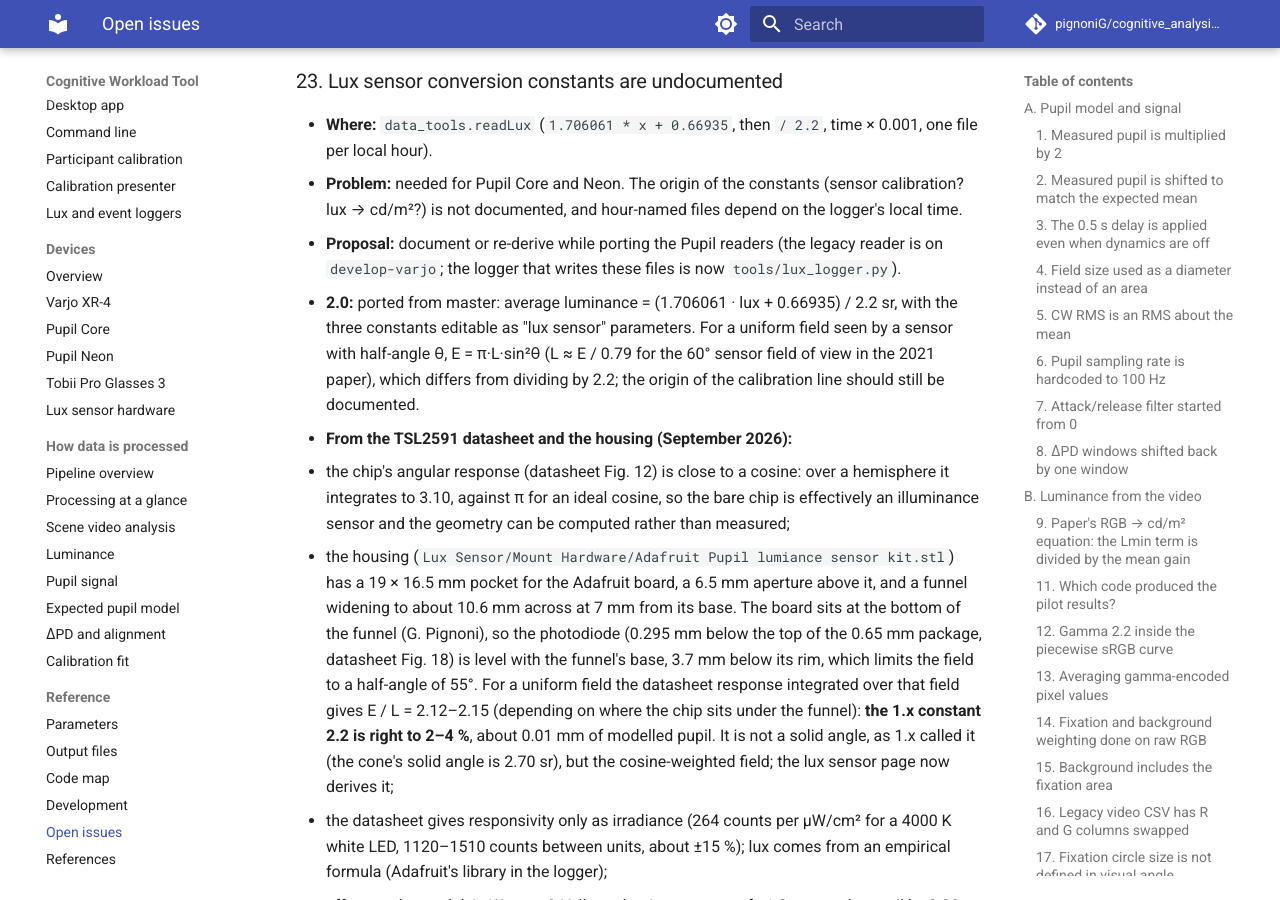
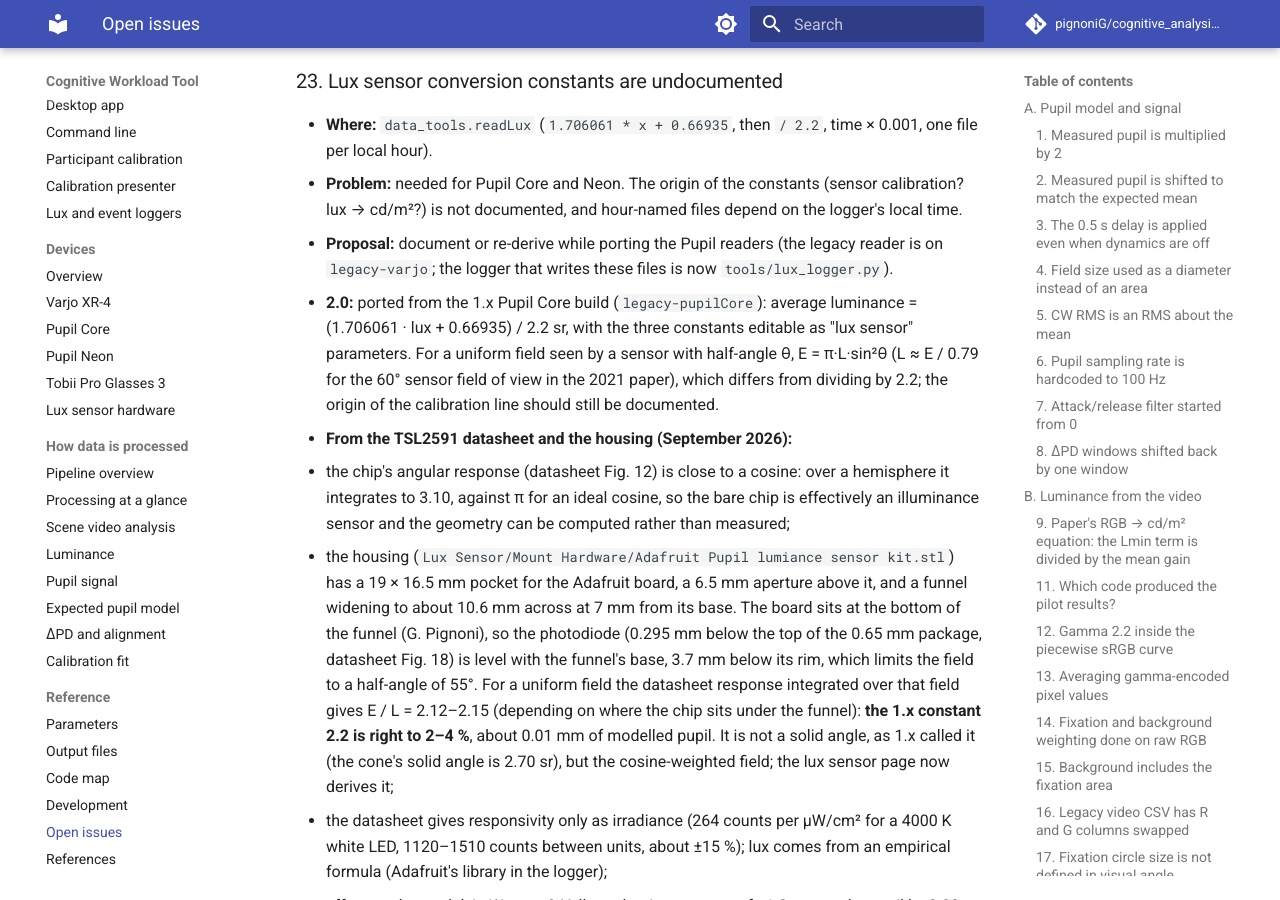
Before and after one commit to pignoniG/cognitive_analysis_tool, an MkDocs documentation site: the page built from docs/OPEN_ISSUES.md, in a window 1280 px wide and 900 px high, scrolled down 10241 px. Built offline with MkDocs 1.6.1 and Material for MkDocs 9.7.7, drawn with Linux system fonts in a browser that asks for light colours; comment, search, counter and statistics services are not loaded; some of the changed text lies outside the part shown.

Commit message:
Point docs, the Pages workflow and comments at the renamed branches
master_v2.0 replaces v2.0; the 1.x builds are legacy-pupilCore, legacy-varjo
and legacy-TobiiProIII.

```diff
--- a/docs/OPEN_ISSUES.md
+++ b/docs/OPEN_ISSUES.md
@@ -1,11 +1,11 @@
 # Open issues
 
-Inconsistencies and suspected errors found while porting the Varjo build (`develop-varjo`, legacy
+Inconsistencies and suspected errors found while porting the Varjo build (`legacy-varjo`, legacy
 `pupil_code/`) to the 2.0 `cwtool` package, and between the code and the paper draft
 ("Toward Reliable Pupillometry in Extended Reality Environments", second draft).
 
-The legacy code has since been removed from `v2.0`; file references such as `lum_analysis.py` or `data_tools.py`
-point to `develop-varjo`.
+The legacy code has since been removed from `master_v2.0`; file references such as `lum_analysis.py` or `data_tools.py`
+point to `legacy-varjo`.
 
 Each issue says where it is, why it matters, what 2.0 currently does and what is proposed.
 **Status** is one of: *open* (needs a decision), *kept* (2.0 reproduces the legacy behaviour until decided),
@@ -166,7 +166,7 @@
 - **Problem:** the legacy function is not the paper's equation. It adds `rCoeff − gCoeff/2 − bCoeff/2`
   (and so on) to the sRGB weights and then maps the result linearly between Lmin and Lmax. With the Table 2a
   gains (e.g. b_C = 20) that gives negative or extreme weights, so Table 2 was probably not computed with the
-  code on `develop-varjo`. 2.0 implements the paper's equation, with the black-point correction of issue 9.
+  code on `legacy-varjo`. 2.0 implements the paper's equation, with the black-point correction of issue 9.
 - **Answer (G. Pignoni, September 2026):** the table came from one of several colour-weighting approaches tried on the
   Varjo branch, and that version may be lost. The paper is a draft that will be reworked to describe 2.0, so its
   pilot numbers do not need to be reproduced.
@@ -302,9 +302,9 @@
 - **Where:** `data_tools.readLux` (`1.706061 * x + 0.66935`, then `/ 2.2`, time × 0.001, one file per local hour).
 - **Problem:** needed for Pupil Core and Neon. The origin of the constants (sensor calibration? lux → cd/m²?)
   is not documented, and hour-named files depend on the logger's local time.
-- **Proposal:** document or re-derive while porting the Pupil readers (the legacy reader is on `develop-varjo`;
+- **Proposal:** document or re-derive while porting the Pupil readers (the legacy reader is on `legacy-varjo`;
   the logger that writes these files is now `tools/lux_logger.py`).
-- **2.0:** ported from master: average luminance = (1.706061 · lux + 0.66935) / 2.2 sr, with the three constants
+- **2.0:** ported from the 1.x Pupil Core build (`legacy-pupilCore`): average luminance = (1.706061 · lux + 0.66935) / 2.2 sr, with the three constants
   editable as "lux sensor" parameters. For a uniform field seen by a sensor with half-angle θ, E = π·L·sin²θ
   (L ≈ E / 0.79 for the 60° sensor field of view in the 2021 paper), which differs from dividing by 2.2; the origin
   of the calibration line should still be documented.
@@ -384,7 +384,7 @@
 - **Status:** needs data.
 
 ### 29. Master combines the lux sensor and camera differently from the 2021 paper
-- **Where:** master `lum_analysis.py` (`useCamera`): Lmin = lux / (10 · frame + 1), Lmax = 11 · Lmin, and the
+- **Where:** `legacy-pupilCore` `lum_analysis.py` (`useCamera`): Lmin = lux / (10 · frame + 1), Lmax = 11 · Lmin, and the
   result is halved.
 - **Problem:** the published method (Pignoni et al. 2021, eq. 5-8) is Lmax = avgL / avgRL, Lmin = 0,
   L = Lmax · aoiRL. The two give different absolute luminances.
@@ -403,7 +403,7 @@
 - **Status:** open; waiting for a Pupil sample recording (G. Pignoni, expected early October 2026).
 
 ### 30. Master pooled both eyes and used pixel diameters for Pupil Core
-- **Where:** master `processPupil` (column 6 = 2D diameter in px, eye0 and eye1 rows in one series).
+- **Where:** `legacy-pupilCore` `processPupil` (column 6 = 2D diameter in px, eye0 and eye1 rows in one series).
 - **2.0:** eyes are kept separate (eye0 = right, eye1 = left) and combined per sample; the 3D model's diameter in mm
   is used when available, pixels (scaled by the 2021 ratio method) otherwise.
 - **Status:** changed in 2.0 (results differ from 1.x).
@@ -829,7 +829,7 @@
 - **Status:** fixed in 2.0.
 
 ### 45. The Tobii Pro Glasses 3 reader is written without a sample recording
-- **Where:** `cwtool/devices/tobii_g3.py` (experimental), from the 1.x branch `develop-for-Tobii-Pro-III` (2022) and
+- **Where:** `cwtool/devices/tobii_g3.py` (experimental), from the 1.x branch `legacy-TobiiProIII` (2022) and
   Tobii's recording format.
 - **To check on a real recording:**
   - the direction of `gaze2d` y: 2.0 takes the origin at the top left (Tobii's convention as understood here); 1.x
--- a/mkdocs.yml
+++ b/mkdocs.yml
@@ -3,7 +3,7 @@
 site_url: https://pignonig.github.io/cognitive_analysis_tool/
 repo_url: https://github.com/pignoniG/cognitive_analysis_tool
 repo_name: pignoniG/cognitive_analysis_tool
-edit_uri: edit/v2.0/docs/
+edit_uri: edit/master_v2.0/docs/
 copyright: Giovanni Pignoni
 
 theme:
```
Also changed, not shown: other parts of docs/OPEN_ISSUES.md (+1 -1 lines), ReadME.md (+1 -1 lines), docs/devices/tobii-g3.md (+1 -1 lines), docs/getting-started/installation.md (+1 -1 lines), docs/index.md (+3 -2 lines), docs/reference/development.md (+1 -1 lines), 2 other files.
